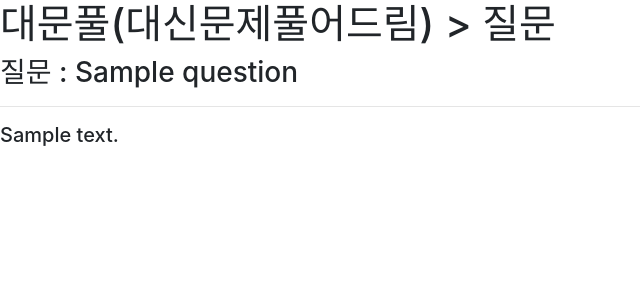
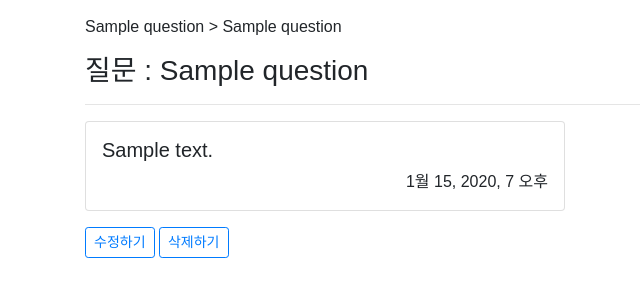
Before and after one commit to rlwjd4177/qna-2-, a Django app: page /question/1 in a window 1280 px wide. Shown: the part 56-356 px from the top of the page, without its empty margins (0-640 px from the left). Run offline with Django 3.2, Linux system fonts and the light colour scheme; tables that the repository leaves empty hold one stand-in row (values such as "Sample post"); some libraries are stand-ins or nearby versions; some web fonts are replaced.

Commit message:
question u,d추가 및 css수정

```diff
--- a/core/templates/base.html
+++ b/core/templates/base.html
@@ -13,6 +13,9 @@
         }
         a:hover{
             text-decoration: none;
+        }
+        .point{
+            margin: 15px 0;
         }
     </style>
 </head>
--- a/question/templates/home.html
+++ b/question/templates/home.html
@@ -13,7 +13,7 @@
                 <div class="box" style="position: relative;">
 
                     <img src="{% static 'image/banner.jpg'%}" class="d-block w-100" height="400px">
-                    <a href="{%url 'new'%}" class="btn btn btn-outline-primary" style="position:absolute;left:50;top: 80%;z-index: 9999;">질문하기</a>
+                    <a href="{%url 'new'%}" class="btn btn-outline-primary" style="position:absolute;left:50;top: 80%;z-index: 9999;">질문하기</a>
                 </div>
 
 
--- a/question/templates/question.html
+++ b/question/templates/question.html
@@ -1,14 +1,19 @@
 {% extends "base.html" %}
 {% block content %}
+<div class="container">
+    <div class="point">
+    {{question.subject_name}} > {{question.professor_name}}
+    </div>
 
-    <h1>대문풀(대신문제풀어드림) > 질문</h1>
-
-    <h3>질문 : {{question.title}}</h3>
+        <h3>질문 : {{question.title}}</h3>
 
     <hr>
-    <h5>{{question.body}}</h5>
-    <p style="text-align: right;">{{question.pup_date}}</p>
+    <div class="card p-3 my-3 " style="width: 30rem;">
+        <h5>{{question.body}}</h5>
+        <p style="text-align: right; margin: 0;">{{question.pub_date}}</p>
+    </div>
 
-
-
+    <a href="{%url 'edit' question.id%}" class="btn-sm btn btn-outline-primary">수정하기</a>
+    <a href="{%url 'delete' question.id%}" class="btn-sm btn btn-outline-primary">삭제하기</a>
+</div>
 {% endblock %}
--- a/question/templates/search.html
+++ b/question/templates/search.html
@@ -1,5 +1,6 @@
 {% extends "base.html" %}
 {% block content%}
+<div class="container">
     {% for question in questions %}
 
     <hr>
@@ -9,4 +10,5 @@
     </a>
 
     {% endfor %}
+</div>
 {% endblock%}
--- a/question/urls.py
+++ b/question/urls.py
@@ -5,4 +5,6 @@ urlpatterns = [
     path('<int:question_id>', views.question,name="question"),
     path('search',views.search,name="search"),
     path('new',views.new,name="new"),
+    path('delete/<int:question_id>',views.delete, name="delete"),
+    path('edit/<int:question_id>',views.edit, name="edit"),
 ]
--- a/question/views.py
+++ b/question/views.py
@@ -3,6 +3,7 @@ from .forms import QuestionForm
 from .models import Question
 from django.utils import timezone
 from answer.models import Answer
+
 def home(request):
     questions = Question.objects.all()
     return render(request,'home.html',{'questions': questions})
@@ -44,5 +45,23 @@ def new(request):
         form = QuestionForm()
         return render(request,'new.html',{'form':form})
 
+def edit(request,question_id):
+    question = get_object_or_404(Question,pk=question_id)
+
+    if request.method == 'POST':
+        form = QuestionForm(request.POST,instance= question)
+        if form.is_valid :
+            question = form.save()
+            return redirect('question',question.id)
+
+    else :
+        form = QuestionForm(instance=question)
+        return render(request,'edit.html',{'form':form})
+
+def delete(request,question_id):
+    delete_question = get_object_or_404(Question, pk = question_id)
+    delete_question.delete()
+    return redirect('home')
+
 
 # Create your views here.
```
Also changed, not shown: question/templates/edit.html (added, +8 -0 lines).
